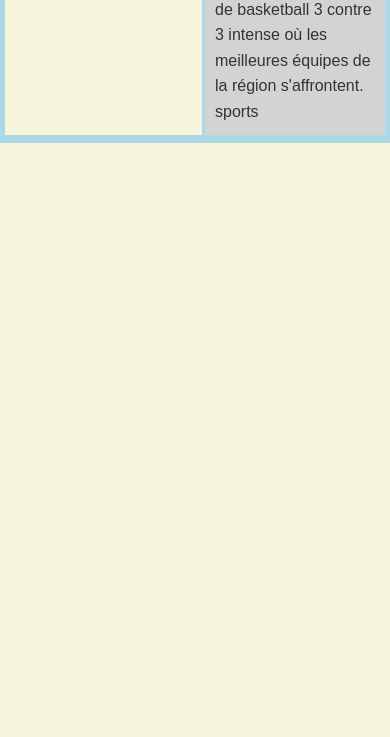
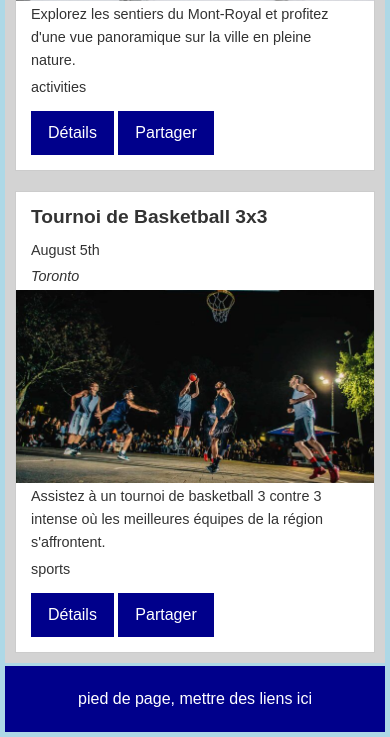
Before and after one commit to xinshuoliu/TCH056_Travail_de_session, a PHP site: page / in a window 390 px wide. Shown: the part 4016-4753 px from the top of the page. Before the commit the page ends 4159 px from the top, so only its background shows below. Run offline with PHP 8.4, Linux system fonts and the light colour scheme.

Commit message:
part 2 css

```diff
--- a/index.css
+++ b/index.css
@@ -49,3 +49,73 @@ main {
   background-color: lightgrey;
   padding: 10px;
 }
+
+footer {
+    grid-area: footer;
+    background-color: darkblue;
+    color: white;
+    text-align: center;
+    padding: 20px;
+}
+
+.grille-evenements {
+    display: grid;
+    grid-template-columns: 1fr 1fr 1fr;
+    gap: 20px;
+}
+
+.evenement {
+    background-color: white;
+    border: 1px solid #cccccc;
+    padding: 0;
+}
+
+.evenement img {
+    width: 100%;
+    display: block;
+}
+
+.evenement h2 {
+    font-size: 1.2rem;
+    font-weight: bold;
+    padding: 10px 15px 5px;
+}
+
+.evenement time,
+.evenement address,
+.evenement p {
+    padding: 2px 15px;
+    font-size: 0.9rem;
+}
+
+
+
+.evenement-actions {
+    padding: 10px 15px 15px;
+}
+
+.evenement-actions a {
+    display: inline-block;
+    padding: 8px 16px;
+    background-color: darkblue;
+    color: white;
+    text-decoration: none;
+    border: 1px solid darkblue;
+}
+
+@media screen and (max-width: 768px) {
+    .container {
+        grid-template-columns: 1fr;
+        grid-template-areas:
+            "header"
+            "menu"
+            "content"
+            "footer";
+    }
+    .grille-evenements {
+        grid-template-columns: 1fr;
+    }
+    .filtre select {
+        width: 100%;
+    }
+}
--- a/index.html
+++ b/index.html
@@ -4,6 +4,7 @@
     <meta charset="UTF-8">
     <meta name="viewport" content="width=device-width, initial-scale=1.0">
     <title>Page principale</title>
+    <link rel="stylesheet" href="normalize.css">
     <link rel="stylesheet" href="index.css">
 </head>
 <body>
@@ -48,16 +49,20 @@
     </nav>
 
     <main>
+        <div class="grille-evenements">
         <article class="evenement">
             <h2>Soirée Jazz au quai</h2>
             <time datetime="2026-06-12 20:00">vendredi 12 juin 2026 à 20:00</time>
             <address>Maison de la Culture du Vieux-Port</address>
             <img
             class="fit-picture"
-            src="images_evenement/jazz-photo.jpg" width="200" height="200"
-            alt="Soirée Jazz au quai" />
+            src="images_evenement/jazz-photo.jpg"            alt="Soirée Jazz au quai" />
             <p>Concert de jazz contemporain au bord du fleuve.</p>
             <p class="categorie"> Concerts</p>
+            <div class="evenement-actions">
+                <a href="#">Détails</a>
+                <a href="#">Partager</a>
+            </div>
         </article>
 
         <article class="evenement">
@@ -66,10 +71,13 @@
             <address> Sony Hall, New York</address>
             <img
             class="fit-picture"
-            src="C:\Users\xinsh\Documents\ETS\TCH056 - Prog web\travail de session\images_index\RollingL.png" width="200" height="200"
-            alt="RL" />
+            src="images_index/RollingL.png"            alt="RL" />
             <p>Un festival hip-hop explosif réunissant les plus grands noms du rap international sur scène.</p>
             <p class="categorie"> Concerts</p>
+            <div class="evenement-actions">
+                <a href="#">Détails</a>
+                <a href="#">Partager</a>
+            </div>
         </article>
 
 
@@ -79,10 +87,13 @@
             <address> Montreal</address>
             <img
             class="fit-picture"
-            src="C:\Users\xinsh\Documents\ETS\TCH056 - Prog web\travail de session\images_index\farm.jpg" width="200" height="200"
-            alt="RL" />
+            src="images_index/farm.jpg"            alt="Ferme" />
             <p>Découvrez l'agriculture urbaine en visitant des jardins et fermes communautaires au cœur de Montréal.</p>
             <p class="categorie">activities</p>
+            <div class="evenement-actions">
+                <a href="#">Détails</a>
+                <a href="#">Partager</a>
+            </div>
         </article>
 
 
@@ -92,10 +103,13 @@
             <address> Montreal</address>
             <img
             class="fit-picture"
-            src="C:\Users\xinsh\Documents\ETS\TCH056 - Prog web\travail de session\images_index\Banksy.jpg" width="200" height="200"
-            alt="Exposition Banksy" />
+            src="images_index/Banksy.jpg"            alt="Exposition Banksy" />
             <p>Une plongée dans l'univers provocateur et engagé du célèbre artiste urbain anonyme Banksy.</p>
             <p class="categorie">arts</p>
+            <div class="evenement-actions">
+                <a href="#">Détails</a>
+                <a href="#">Partager</a>
+            </div>
         </article>
 
 
@@ -105,10 +119,13 @@
             <address> Montreal</address>
             <img
             class="fit-picture"
-            src="C:\Users\xinsh\Documents\ETS\TCH056 - Prog web\travail de session\images_index\canadiens.png" width="200" height="200"
-            alt="Match des Canadiens" />
+            src="images_index/canadiens.png"            alt="Match des Canadiens" />
             <p>Encouragez le Tricolore lors d'un match palpitant au Centre Bell dans une atmosphère électrisante.</p>
             <p class="categorie">sports</p>
+            <div class="evenement-actions">
+                <a href="#">Détails</a>
+                <a href="#">Partager</a>
+            </div>
         </article>
 
 
@@ -118,10 +135,13 @@
             <address> Montreal</address>
             <img
             class="fit-picture"
-            src="C:\Users\xinsh\Documents\ETS\TCH056 - Prog web\travail de session\images_index\jazz.jpg" width="200" height="200"
-            alt="Festival de Jazz de Montreal" />
+            src="images_index/jazz.jpg"            alt="Festival de Jazz de Montreal" />
             <p>Le plus grand festival de jazz au monde prend vie dans les rues de Montréal avec des centaines de spectacles gratuits et payants.</p>
             <p class="categorie"> Concerts</p>
+            <div class="evenement-actions">
+                <a href="#">Détails</a>
+                <a href="#">Partager</a>
+            </div>
         </article>
 
 
@@ -131,10 +151,13 @@
             <address> Montreal</address>
             <img
             class="fit-picture"
-            src="C:\Users\xinsh\Documents\ETS\TCH056 - Prog web\travail de session\images_index\mont-royal.jpg" width="200" height="200"
-            alt="Randonnee au Mont-Royal" />
+            src="images_index/mont-royal.jpg"            alt="Randonnee au Mont-Royal" />
             <p>Explorez les sentiers du Mont-Royal et profitez d'une vue panoramique sur la ville en pleine nature.</p>
             <p class="categorie">activities</p>
+            <div class="evenement-actions">
+                <a href="#">Détails</a>
+                <a href="#">Partager</a>
+            </div>
         </article>
 
 
@@ -144,14 +167,19 @@
             <address> Toronto</address>
             <img
             class="fit-picture"
-            src="C:\Users\xinsh\Documents\ETS\TCH056 - Prog web\travail de session\images_index\basketball.jpg" width="200" height="200"
-            alt="Tournoi de Basketball 3x3" />
+            src="images_index/basketball.jpg"            alt="Tournoi de Basketball 3x3" />
             <p>Assistez à un tournoi de basketball 3 contre 3 intense où les meilleures équipes de la région s'affrontent.</p>
             <p class="categorie">sports</p>
+            <div class="evenement-actions">
+                <a href="#">Détails</a>
+                <a href="#">Partager</a>
+            </div>
         </article>
-
-
+        </div>
     </main>
+    <footer>
+        <p>pied de page, mettre des liens ici </p>
+    </footer>
 </div>
 </body>
 </html>
```
Also changed, not shown: normalize.css (added).
